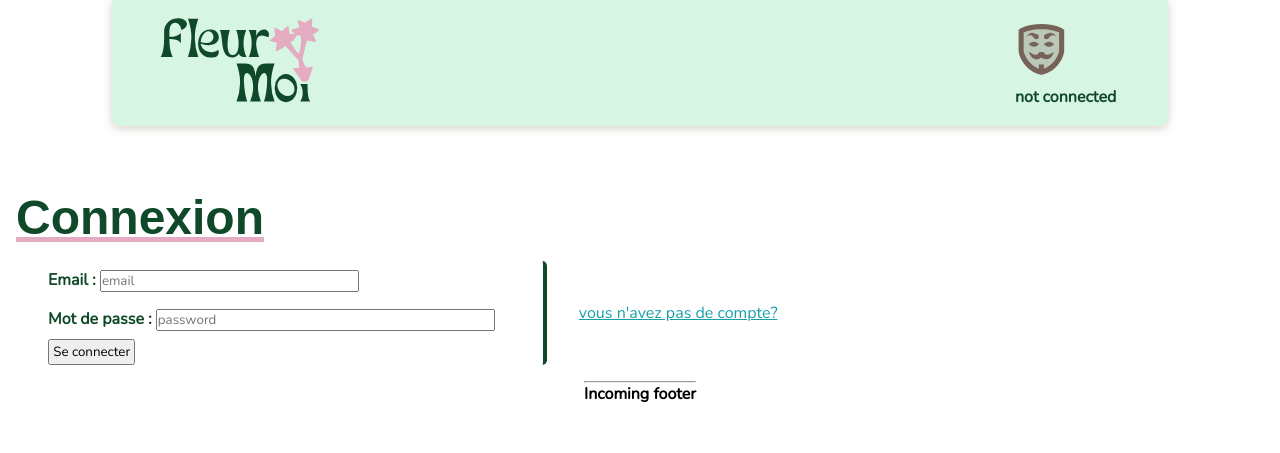
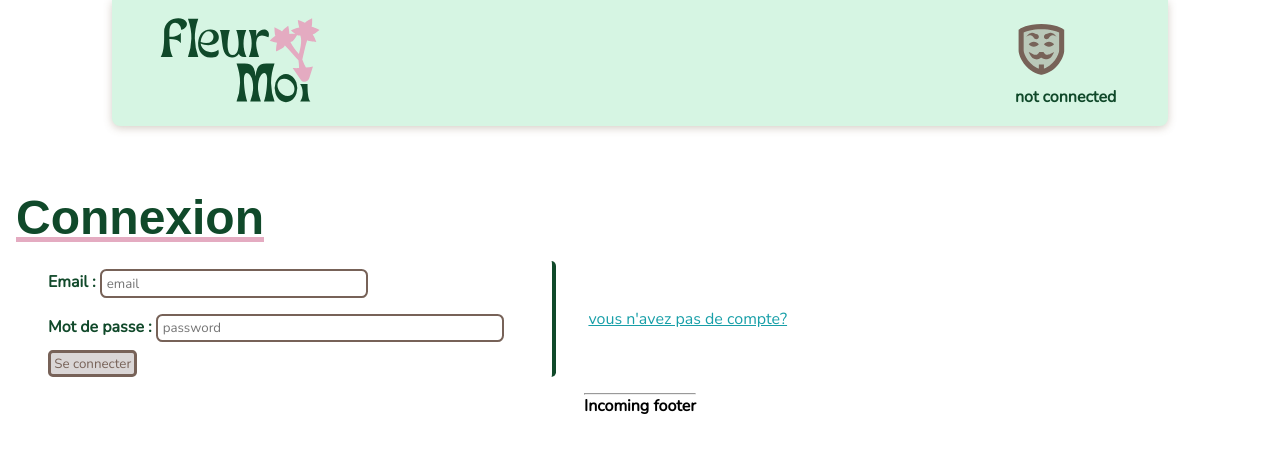
Before and after one commit to Phignis/fleurymoi, a PHP site: page /index.php?action=connexion in a window 1280 px wide. Shown: the top 453 px of the page. Run offline with PHP 8.4, Linux system fonts and the light colour scheme; some web fonts are replaced.

Commit message:
ajout de style pour input, button, ajout de deux couleurs

```diff
--- a/src/config/config.php
+++ b/src/config/config.php
@@ -6,6 +6,8 @@
 	$secondaryColor = '#f3e8ee';
 	$secondaryDarkerColor = '#e4abc1';
 	$interactibleColor = '#776258';
+	$interactibleLighterColor = '#9d8174';
+	$interactibleSecondaryColor = '#dad6d6';
 	$linkDefaultColor = '#189fa8';
 	$linkDefaultDarkerColor = '#117278';
 	$successColor = '#b8ddab';
@@ -13,7 +15,8 @@
 
 	function getColors() {
 		global $primaryColor, $primaryLighterColor, $secondaryColor, $secondaryDarkerColor,
-			$interactibleColor, $linkDefaultColor, $linkDefaultDarkerColor, $successColor, $errorColor;
+			$interactibleColor, $interactibleLighterColor, $interactibleSecondaryColor, $linkDefaultColor,
+			$linkDefaultDarkerColor, $successColor, $errorColor;
 		// format all var to an object
 		$colors = array(
 			'primary' => $primaryColor,
@@ -21,6 +24,8 @@
 			'secondary' => $secondaryColor,
 			'secondary-darker' => $secondaryDarkerColor,
 			'interactible' => $interactibleColor,
+			'interactible-lighter' => $interactibleLighterColor,
+			'interactible-secondary' => $interactibleSecondaryColor,
 			'link-default' => $linkDefaultColor,
 			'link-default-darker' => $linkDefaultDarkerColor,
 			'success' => $successColor,
--- a/src/ressources/styles/classic/main.css
+++ b/src/ressources/styles/classic/main.css
@@ -14,6 +14,8 @@
 	--secondary-darker-color: #e4abc1;
 
 	--interactible-color: #745d42;
+	--interactible-lighter-color: #9d8174;
+	--interactible-secondary-color: #dad6d6;
 
 	--link-default-color: #189fa8;
 	--link-default-darker-color: #117278;
@@ -82,6 +84,27 @@ body {
 	color:var(--link-default-darker-color);
 }
 
+.interactible-button {
+	color: var(--interactible-color);
+	border: 0.2rem solid var(--interactible-color);
+	border-radius: 0.3rem;
+	padding: 0.2rem 0.3rem;
+	background-color: var(--interactible-secondary-color);
+}
+
+.interactible-button:hover {
+	border-radius: 0.5rem;
+	box-shadow: 0.1rem 0.05rem;
+	transition: border-radius 100ms linear, box-shadow 100ms linear;
+}
+
+.interactible-button:active {
+	color:var(--interactible-lighter-color);
+	border-color: var(--interactible-lighter-color);
+	background-color: white;
+	transition: color 100ms linear, border-color 100ms linear, background-color 100ms linear;
+}
+
 .message {
 	display: block;
 	padding: 0.5rem;
@@ -111,6 +134,19 @@ label {
 	font-weight: bolder;
 }
 
+input:not([type='submit']) {
+	color: var(--interactible-color);
+	border: 0.15rem solid var(--interactible-color);
+	border-radius: 0.4rem;
+	padding: 0.2rem 0.3rem;
+}
+
+input:focus {
+	padding: 0.3rem 0.3rem;
+	border-width:0.20rem;
+	transition: padding 50ms linear, border-width 50ms linear;
+}
+
 @keyframes fadeSlideInRight {
 	from {
 		opacity: 0;
--- a/src/views/account.php
+++ b/src/views/account.php
@@ -49,7 +49,7 @@
 							<?php if(isset($_SESSION['birthdate']) && !empty($_SESSION['birthdate'])) echo 'value="' . $_SESSION['birthdate'] . '"'; ?>>
 						<p class="legend" id="birthLegend">ne triche pas... ou pas de surprise!</p>
 					</div>
-					<input type="submit" class="primary_button" id="connect_button" value="Modifier les informations">
+					<input type="submit" class="interactible-button" id="connect_button" value="Modifier les informations">
 				</form>
 				<div id="pp_container">
 					<?php
--- a/src/views/connexion.php
+++ b/src/views/connexion.php
@@ -38,7 +38,7 @@
 						<label for="password">Mot de passe :</label>
 						<input type="password" name="password" id="password" placeholder="password" size="40">
 					</div>
-					<input type="submit" class="primary_button" id="connect_button" value="Se connecter">
+					<input type="submit" class="interactible-button" id="connect_button" value="Se connecter">
 				</form>
 				<div>
 					<a href="index.php?action=inscription" class="link-default">
--- a/src/views/inscription.php
+++ b/src/views/inscription.php
@@ -46,7 +46,7 @@
 					<input type="date" name="birthdate" id="birthdate">
 					<p class="legend" id="birthLegend">des surprises pourraient vous attendre...</p>
 				</div>
-				<input type="submit" class="primary_button" id="connect_button" value="S'inscrire">
+				<input type="submit" class="interactible-button" id="connect_button" value="S'inscrire">
 			</form>
 		</section>
 
```
